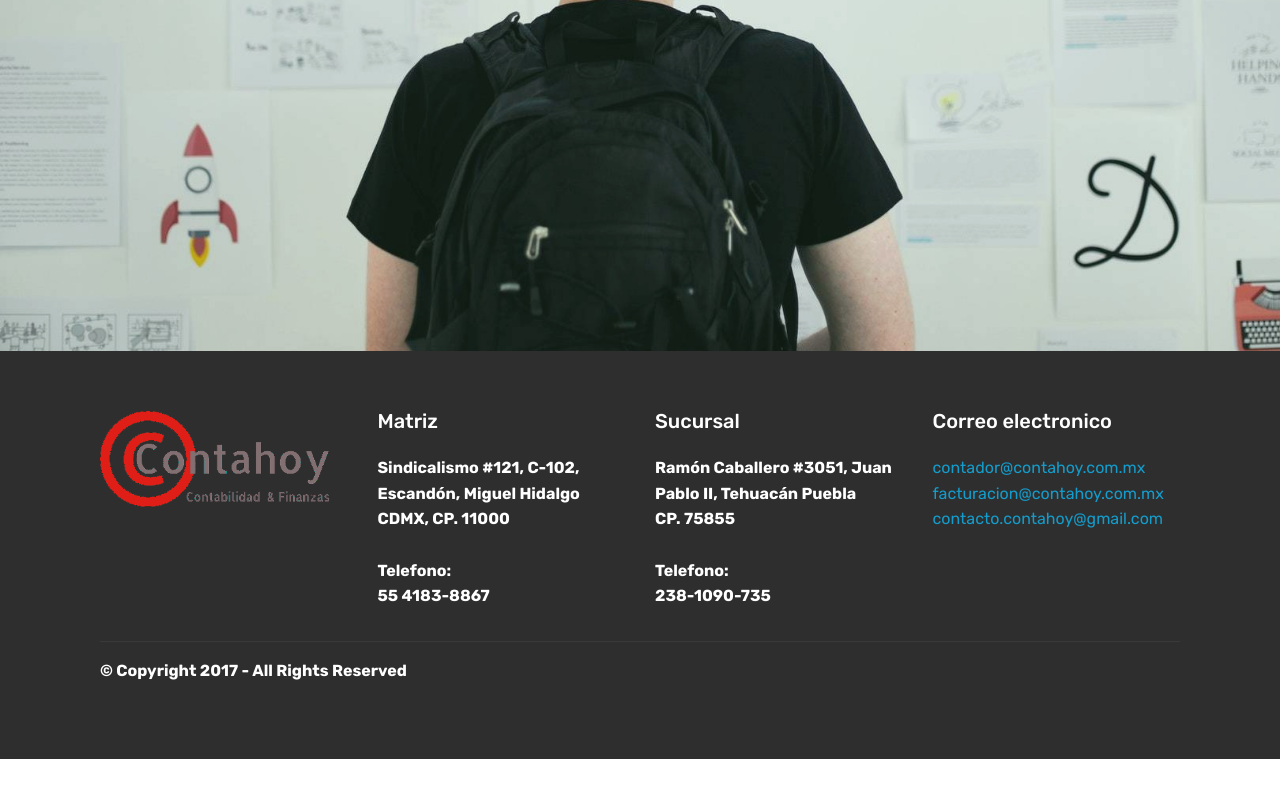
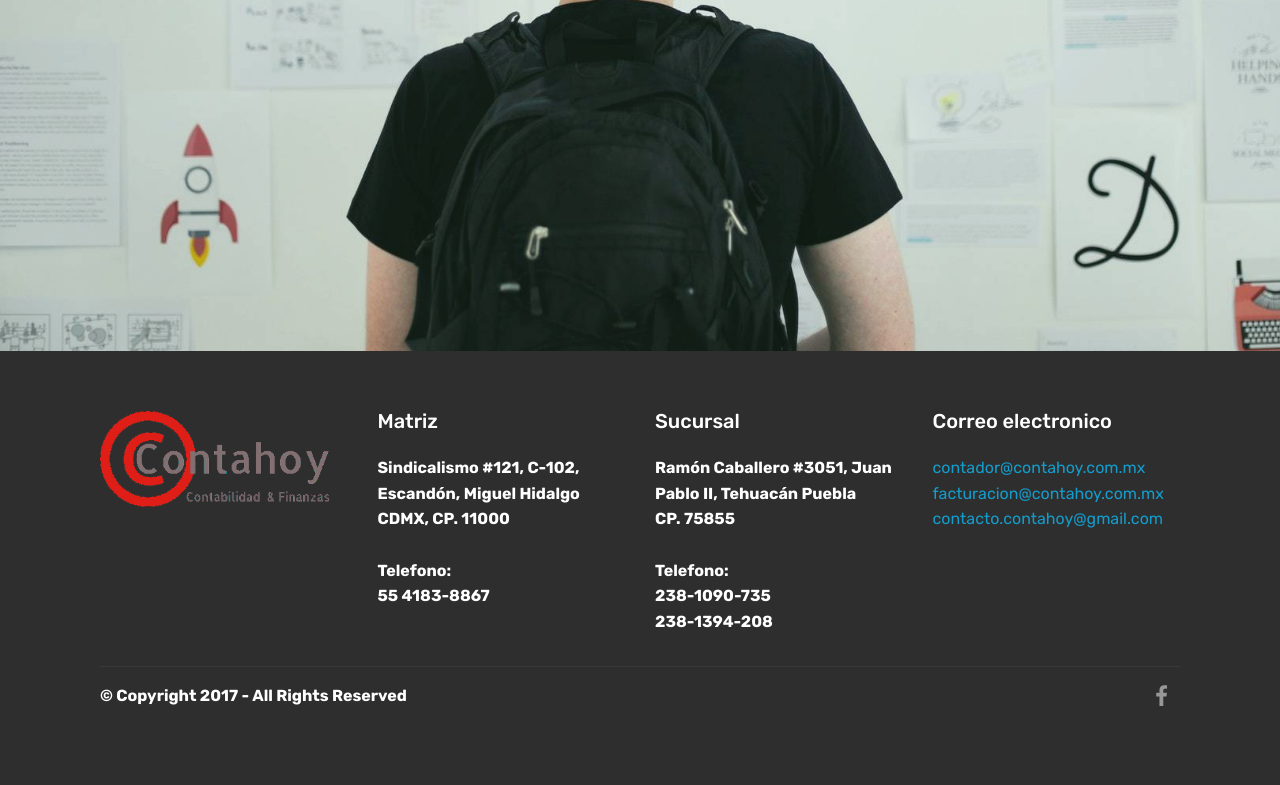
Before and after one commit to samdsmx/contahoy, a plain HTML site: page index.html in a window 1280 px wide. Shown: the part 666-1451 px from the top of the page. Before the commit the page ends 1425 px from the top, so only its background shows below. Drawn offline with Linux system fonts and the light colour scheme; files whose address does not match are found by name.

Commit message:
Agregando pag de FB y telefono

```diff
--- a/index.html
+++ b/index.html
@@ -114,7 +114,7 @@
                     Sucursal
                 </h5>
                 <p class="mbr-text">Ramón Caballero #3051, Juan Pablo II, Tehuacán Puebla <br>CP. 75855<br><br>Telefono:
-<br>238-1090-735<br></p>
+<br>238-1090-735<br>238-1394-208</p>
             </div>
             <div class="col-12 col-md-3 mbr-fonts-style display-7">
                 <h5 class="pb-3">
@@ -139,7 +139,18 @@
                     </p>
                 </div>
                 <div class="col-md-6">
-
+                    <div class="social-list align-right">
+                        <!-- <div class="soc-item">
+                            <a href="https://twitter.com/contahoy" target="_blank">
+                                <span class="mbr-iconfont mbr-iconfont-social socicon-twitter socicon" media-simple="true"></span>
+                            </a>
+                        </div> -->
+                        <div class="soc-item">
+                            <a href="https://www.facebook.com/contahoy/" target="_blank">
+                                <span class="mbr-iconfont mbr-iconfont-social socicon-facebook socicon" media-simple="true"></span>
+                            </a>
+                        </div>
+                    </div>
                 </div>
             </div>
         </div>
```
Also changed, not shown: about.html (+3 -7 lines).
